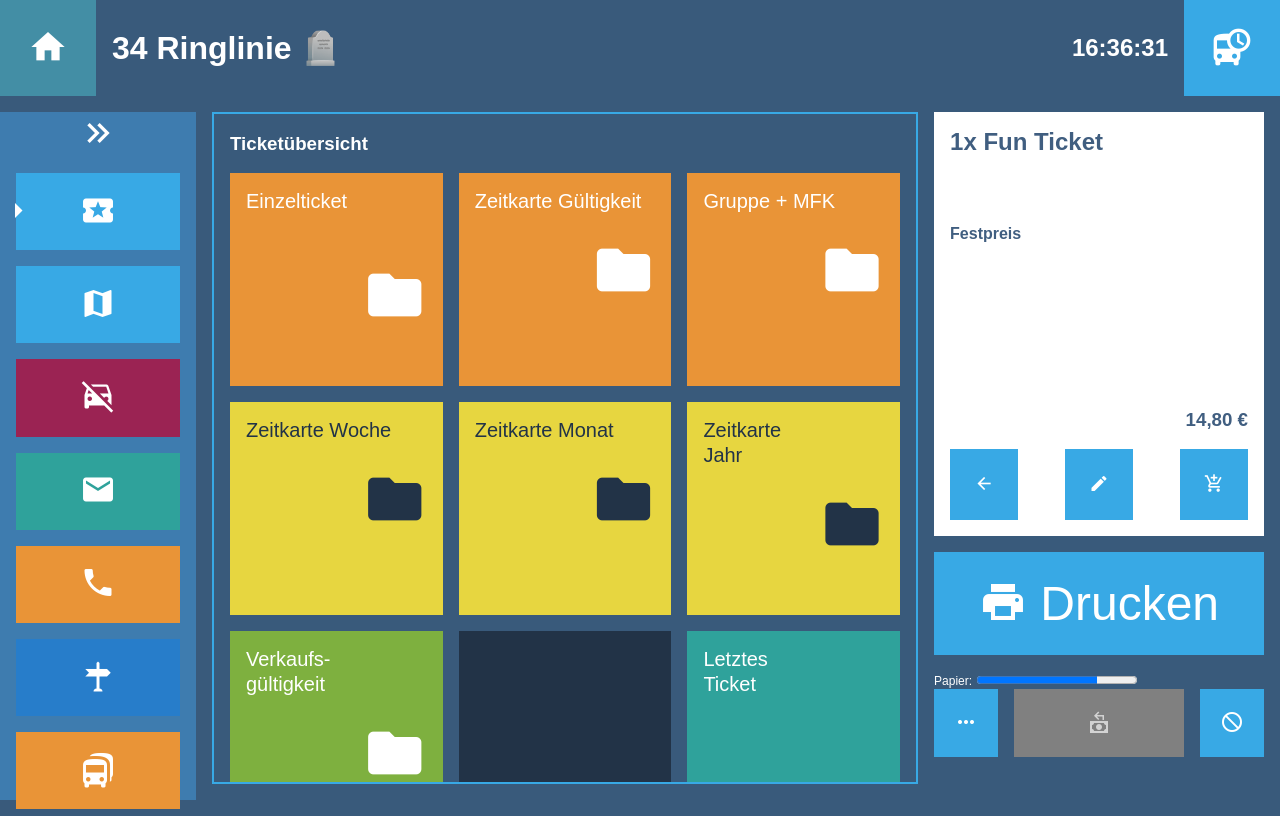
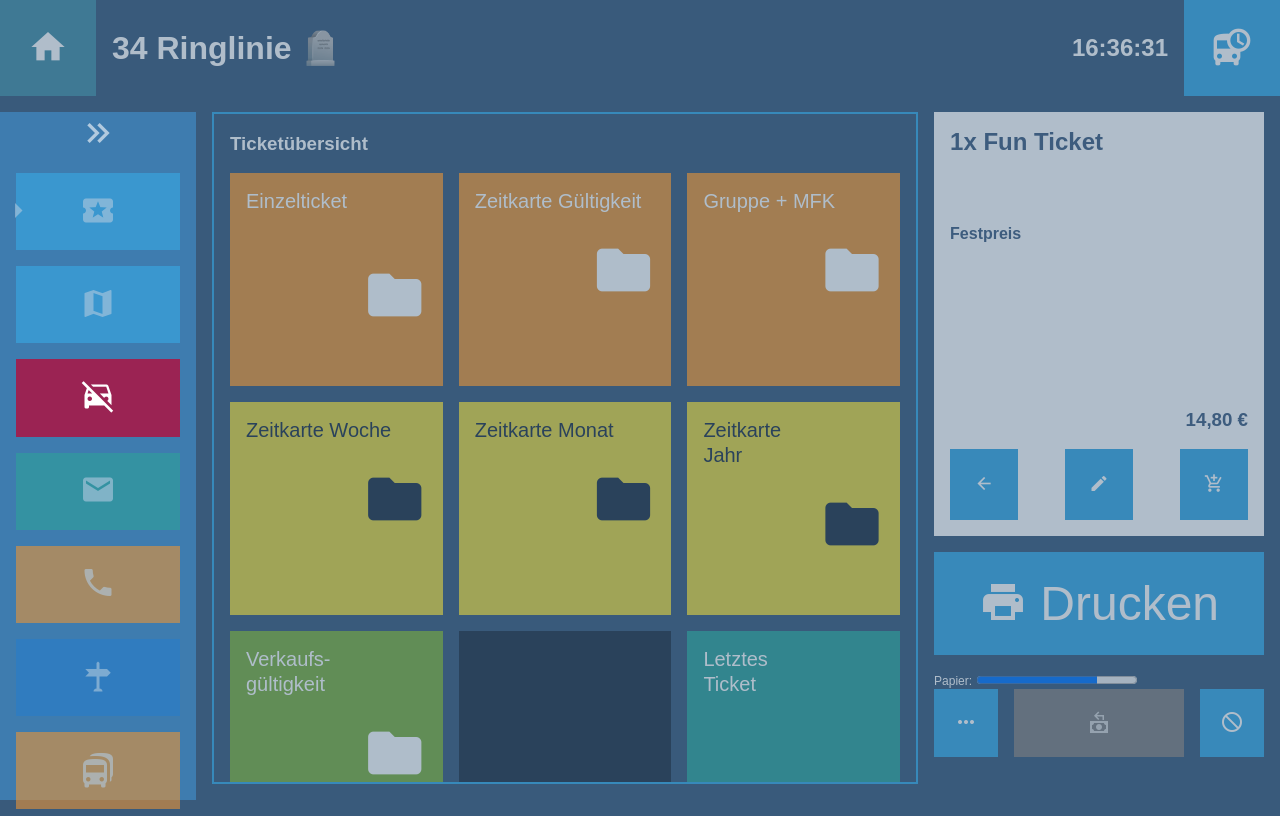
Before and after one commit to JulianSchmidtke/ScanBus, a SvelteKit app in the folder App/: page /bus in a window 1280 px wide. Built offline with nearby package versions, Linux system fonts and the light colour scheme.

Commit message:
Add reduced opacity version

```diff
--- a/App/src/routes/bus/+page.svelte
+++ b/App/src/routes/bus/+page.svelte
@@ -62,8 +62,8 @@
 		<div class="col1-element">
 			<div class="mdi mdi-map" />
 		</div>
-		<div class="col1-element" style="background-color: #9B2353;" on:click={handleIconClick}>
-			<div class="mdi mdi-car-off" />
+		<div class="col1-element keep" style="background-color: #9B2353;" on:click={handleIconClick}>
+			<div class="mdi mdi-car-off keep" />
 		</div>
 		<div class="col1-element" style="background-color: #2FA29B;">
 			<div class="mdi mdi-email" />
@@ -210,6 +210,15 @@
 		display: flex;
 		justify-content: stretch;
 		gap: 1rem;
+	}
+	header > *,
+	.col2,
+	.col3 {
+		opacity: 0.6;
+	}
+
+	.col1 :not(.keep) {
+		opacity: 0.6;
 	}
 
 	.col1 {
```
